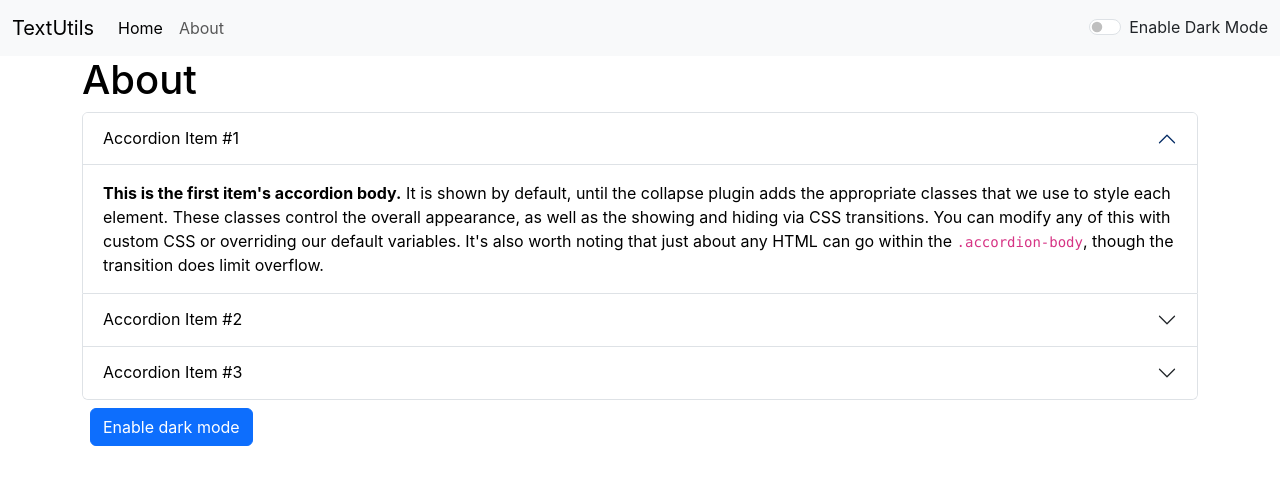
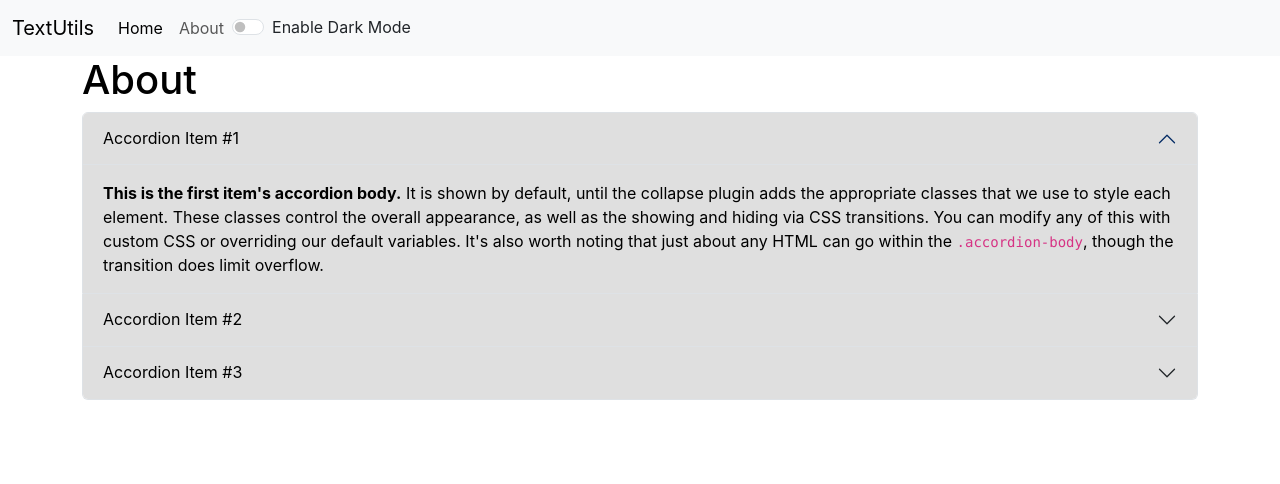
Before and after one commit to amanuchitkar/60-Days-of-ReactJs, a React (Create React App) app in the folder textutils0/: page /about in a window 1280 px wide. Shown: the top 484 px of the page. Built offline with nearby package versions, Linux system fonts and the light colour scheme.

Commit message:
60 Days of ReactJs

```diff
--- a/textutils0/src/App.js
+++ b/textutils0/src/App.js
@@ -51,8 +51,8 @@ function App() {
 
 
       <Routes>
-        <Route index element={<Textarea mode={mode}/>} />
-        <Route path="/about" element={<About/>} />
+        <Route index element={<Textarea heading="Enter value" mode={mode} showAlert={showAlert}/>} />
+        <Route path="/about" element={<About mode={mode}/>} />
       </Routes>
     </Router>
     </>
--- a/textutils0/src/Componets/about.js
+++ b/textutils0/src/Componets/about.js
@@ -1,33 +1,15 @@
-import React, { useState } from "react";
+import React from "react";
 
-export default function About() {
-  const [btnText, settext] = useState("Enable dark mode");
-  const [mystyle, setMystyle] = useState({
-    color: "black",
-    backgroundColor: "white",
-  });
-  const toggleStyle = () => {
-    if (mystyle.color === "black") {
-      setMystyle({
-        color: "white",
-        backgroundColor: "black",
-      });
-      settext("Enable light mode");
-    } else if (mystyle.color === "white") {
-      setMystyle({
-        color: "black",
-        backgroundColor: "white",
-      });
-      settext("Enadle Dark mode");
-    } else {
-      console.log("error");
-    }
-  };
+export default function About(props) {
+ const mystyle={
+  color:props.mode==="light"?"black":"white",
+  backgroundColor:props.mode==="dark"?"#262b2d":"#dfdfdf"
+ }
 
   return (
     <div>
       <>
-        <div className="container" style={mystyle}>
+        <div className="container" style={{color:props.mode==="light"?"black":"white"}}>
           <h1>About</h1>
           <div className="accordion" id="accordionExample">
             <div className="accordion-item">
@@ -129,13 +111,6 @@ export default function About() {
                 </div>
               </div>
             </div>
-            <button
-              type="button"
-              onClick={toggleStyle}
-              className="btn btn-primary m-2"
-            >
-              {btnText}
-            </button>
           </div>
         </div>
       </>
--- a/textutils0/src/Componets/textForm.js
+++ b/textutils0/src/Componets/textForm.js
@@ -18,7 +18,6 @@ export default function TextForm(props) {
     let email = text.split("@");
     setText(email[0]);
     props.showAlert("Extract Email successfully","success")
-    props.showAlert("Extract Email successfully","success")
   };
   const dowtext = () => {
     const blob = new Blob([text], { type: "text/plain;charset=utf-8" });
@@ -27,6 +26,7 @@ export default function TextForm(props) {
     link.download = "down.txt";
     link.click();
     setTimeout(() => URL.revokeObjectURL(link.href), 0);
+    props.showAlert("Extract Email successfully","success")
   };
 
   const handleOnChange = (event) => {
@@ -67,7 +67,7 @@ export default function TextForm(props) {
       <div className="container" style={{color:props.mode==="dark" ? "white":"black"}}>
         <h1>Your text summary</h1>
         <p>
-          {text.split(" ").length} words and {text.length} Charachter
+          {text.split(" ").filter((element)=>{return element.length!==0}).length} words and {text.length} Charachter
         </p>
         <p>{0.008 * text.split(" ").length} minutes read</p>
         <h2>Preview</h2>
```
Also changed, not shown: textutils0/src/Componets/navbar.js (+8 -3 lines).
